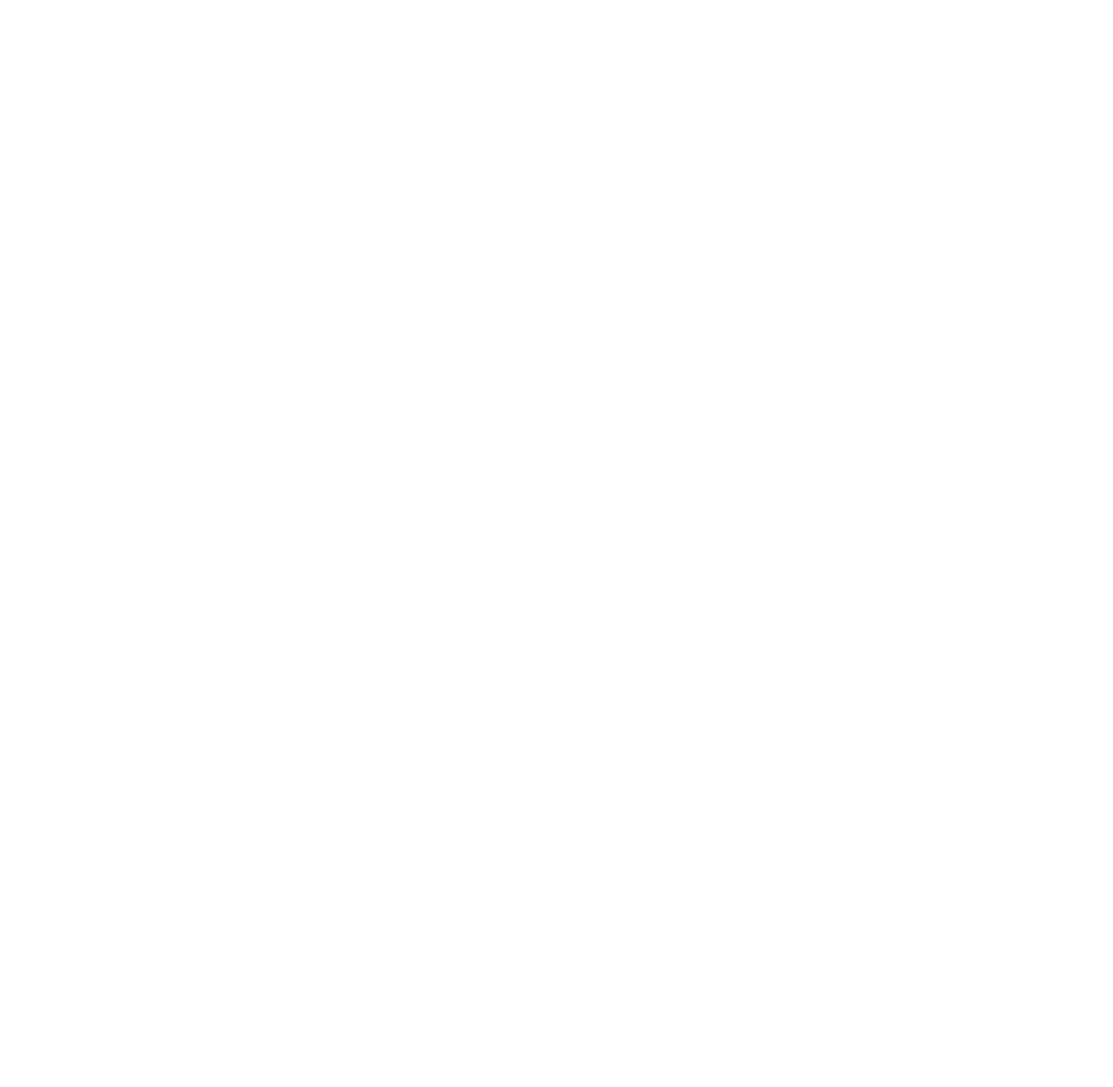
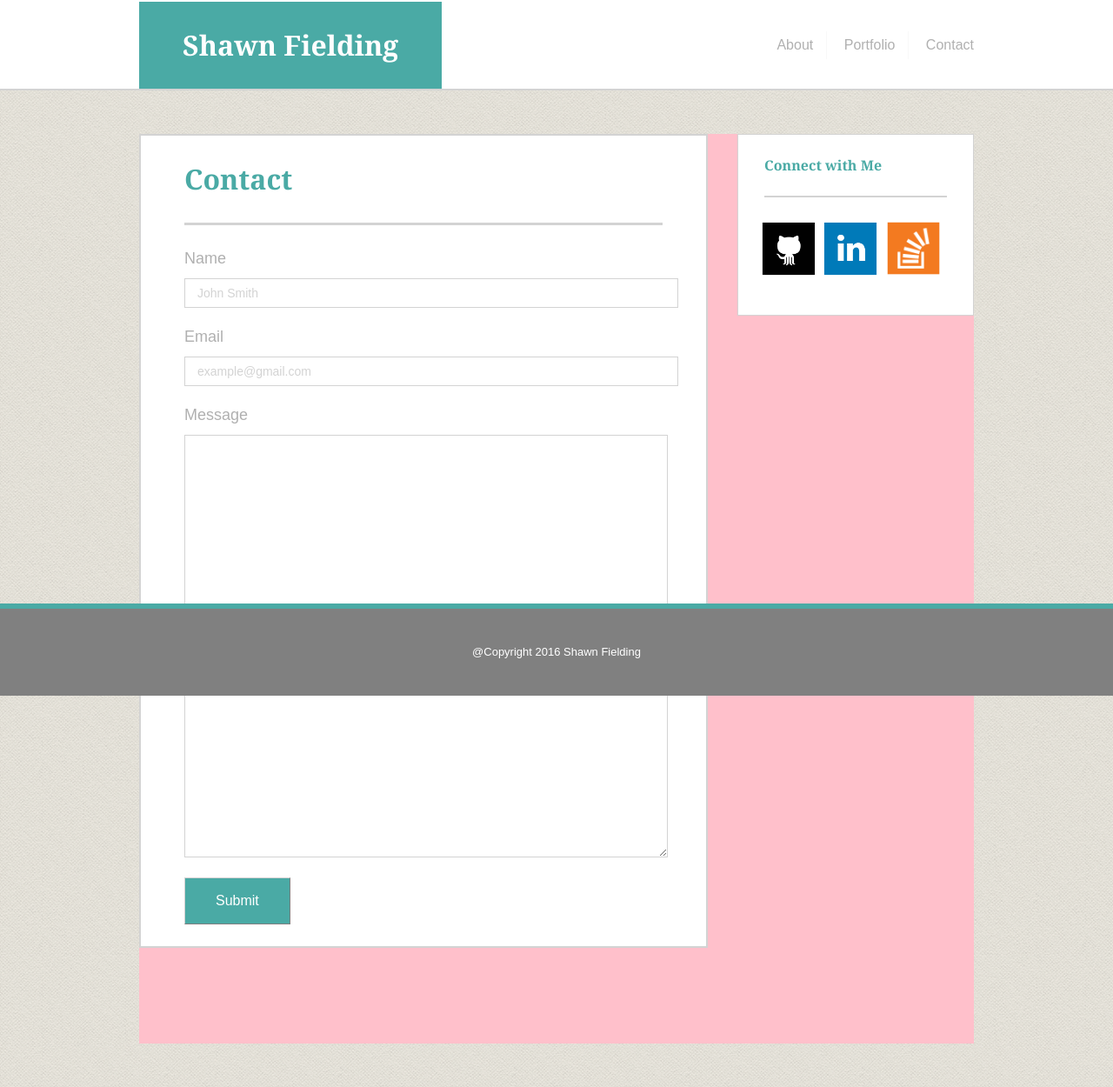
Before and after one commit to shawnfielding/Basic-Portfolio, a PHP site: page /contact.html in a window 1280 px wide. Before the commit the page is empty. Shown: the whole page at 87% size. Before the commit the page ends 800 px from the top, so only its background shows below. Run offline with PHP 8.4, Linux system fonts and the light colour scheme.

Commit message:
Add files via upload

```diff
--- a/assets/css/style.css
+++ b/assets/css/style.css
@@ -1,14 +1,21 @@
 body {
     background: url("../images/seamless_paper_texture.png");
-    color: #777777;
-    font-family: 'Arial', 'Helvetica Neue', Helvetica, sans-serif;
-    background-repeat: repeat;
+    margin:0;
 
 }
 /*Altering universal text attributes*/
+
+*{
+    color: rgb(176,176,176);
+    font-size: 16px;
+    line-height:2;
+    font-family: 'Arial', 'Helvetica Neue', Helvetica, sans-serif;
+    background-repeat: repeat;
+}
+
 a {
     text-decoration: none;
-    color: #777777 ;
+    color: rgb(176,176,176);
 }
 
 h1, h2, h3 {
@@ -26,12 +33,13 @@ ul{
 /*Defining how the header looks*/
 header {
     background-color: white;
-    border-bottom: 2px solid #777777;
+    border-bottom: 2px solid lightgray;
     height: 100px;
+    width: 100%;
     text-align: center;
-    margin: -1% -1% 0px -1%;
+    margin:0px;
+    /*margin: -1% -1% 0px -1%;*/
     padding-top: 2px;
-
 }
 
 #headcontent{
@@ -63,13 +71,14 @@ nav {
 
 .navlink {
     white-space: nowrap;
-    border-right: 1px solid rgba(0,0,0,.1);
+    border-right: 1px solid #F8F8F8;
     display: inline-block;
     padding: 0px 15px 0px 15px;
     position: relative;
     top: 50%;
     transform: translateY(-50%);
 }
+
 .navlink a:hover {
     background-color: gray;
     color: white;
@@ -90,7 +99,9 @@ nav {
 #container {
     margin: 50px auto;
     width: 960px;
-    align-self: center;
+    overflow: auto;
+    background-color:pink
+;
 }
 
 /*defining how the content looks*/
@@ -98,24 +109,26 @@ section h1{
     font-size: 2em;
 }
 
-#aboutme {
+#maincontent {
     background-color: white;
     width: 650px;
     float: left;
-    border: 1px solid #777777;
+    border: 2px solid lightgray;
+    display: block;
+    padding-bottom: 25px;
 }
 
-#aboutmeheader {
+#maincontentheader {
     display: block;
     float: left;
     white-space: nowrap;
     margin:0px 50px 20px 50px;
     width: 550px;
     height: 100px;
-    border-bottom: 2px solid #777777;
+    border-bottom: 3px solid lightgray;
 }
 
-#aboutmecontent {
+#maincontentcontent {
     display: block;
     float: left;
     margin:0px 50px 0px 50px;
@@ -125,15 +138,48 @@ section h1{
 #profile {
     height: 200px;
     float: left;
-    margin-right: 20px
+    margin-right: 20px;
+}
+label{
+    display: block;
+    margin-bottom: 5px;
+    font-size: 18px;
+}
+
+input {
+    width:100%;
+    margin-bottom: 15px;
+    border: 1px solid lightgray;
+    color: lightgray;
+    font-size: 14px;
+    height: 30px;
+    padding-left: 1em;
+
+}
+
+textarea {
+    width:100%;
+    margin-bottom: 12px;
+    border: 1px solid lightgray;
+}
+button{
+    background-color: #4aaaa5;
+    border: 1px outset lightgray;
+    color: white;
+    font-family: 'Arial', 'Helvetica Neue', Helvetica, sans-serif;
+    font-size: 16px;
+    padding: 10px 35px;
+
+
 }
 /*defining how the link area looks*/
 aside {
     background-color: white;
     width: 270px;
     float: right;
-    border: 1px solid #777777;
+    border: 1px solid lightgray;
     padding-bottom: 40px;
+    display: block;
 }
 
 aside h2{
@@ -147,20 +193,36 @@ aside h2{
     margin: 0px 30px 25px 30px;
     width: 210px;
     height: 70px;
-    border-bottom: 2px solid #777777;
+    border-bottom: 2px solid lightgray;
 }
 
 #connectbuttons{
-    margin-left: 30px;
-    line-height: 68px;
+    clear:both;
+    margin-left: 25px;
+    height: 70px;
 }
 
 #connectbuttons img{
-    height: 68px;
+    height: 67px;
+}
+#connectbuttons img:hover{
+    height: 80px;
+}
+.photodiv{
+    width: 250px;
+    position: relative;
+    background-color: pink;
 }
 
-#connectbuttons img:hover{
-    background-color: red;
+.profilephoto{
+    width: 100%;
+}
+.photobanner{
+    position: absolute;
+    background-color: #4aaaa5;
+    width: 100%;
+    top: 10px;
+
 }
 
 /*this div ensure that the content is always able to seen when scroll is happening.  Without it the footer covers some content.*/
--- a/contact.html
+++ b/contact.html
@@ -0,0 +1,51 @@
+<!DOCTYPE html>
+<html>
+<head>
+	<meta charset="utf-8">
+	<link rel="stylesheet" type="text/css" href="assets/css/style.css">
+	<title>Shawn Fielding's Portfolio</title>
+</head>
+<body>
+	<header>
+		<div id="headcontent">
+			<div id="myname"><h1>Shawn Fielding</h1></div>
+			<nav>
+				<div class="navlink"><a href="index.html">About</a></div>
+				<div class="navlink"><a href="portfolio.html">Portfolio</a></div>
+				<div class="lastnavlink"><a href="contact.html">Contact</a></div>
+			</nav>
+		</div>
+	</header>
+	<div id="container">
+		<!-- the main content on this file is a form to email me.  I have added a verification javascript that ensures each field has information, is structured correctly and is not evil.-->
+		<section id="maincontent">
+			<div id="maincontentheader"><h1>Contact</h1></div>
+			<div id="maincontentcontent">
+				<form >
+					<label for="name">Name</label>
+					<input type="text" name="nameinput" id="name" value="John Smith">
+					<label for="name">Email</label>
+					<input type="text" name="emailinput" id="email" value="example@gmail.com">
+					<label for="message">Message</label>
+					<textarea name="messageinput" id="message" rows=15></textarea>
+					<button type="submit" value="Submit">Submit</button>
+				</form>
+			</div>
+		</section>
+		<aside id="connect">  <!-- where you connect to social media sites -->
+			<div id="connectheader"><h2>Connect with Me</h2></div>
+			<div id="connectbuttons">
+				<a href="https://github.com/shawnfielding"><img alt="Github link" src="assets/images/github.png"></a>
+
+				<a href="https://www.linkedin.com/in/shawnmfielding"><img alt="linkedin link" src="assets/images/linkedin.png"></a>
+
+				<a href="http://stackoverflow.com/users/7407048/shawn-fielding?tab=profile"><img alt="Stack Overflow link" src="assets/images/stackoverflowborder.png"></a>
+			</div>
+		</aside>
+		<div id="protectcontent"></div>
+	</div>
+	<footer>
+		<div id="copyright">@Copyright 2016 Shawn Fielding</div>
+	</footer>
+</body>
+</html>
```
Also changed, not shown: index.html (+9 -9 lines), portfolio.html (+49 -0 lines). Lines whose indentation alone changed are shown as unchanged.
